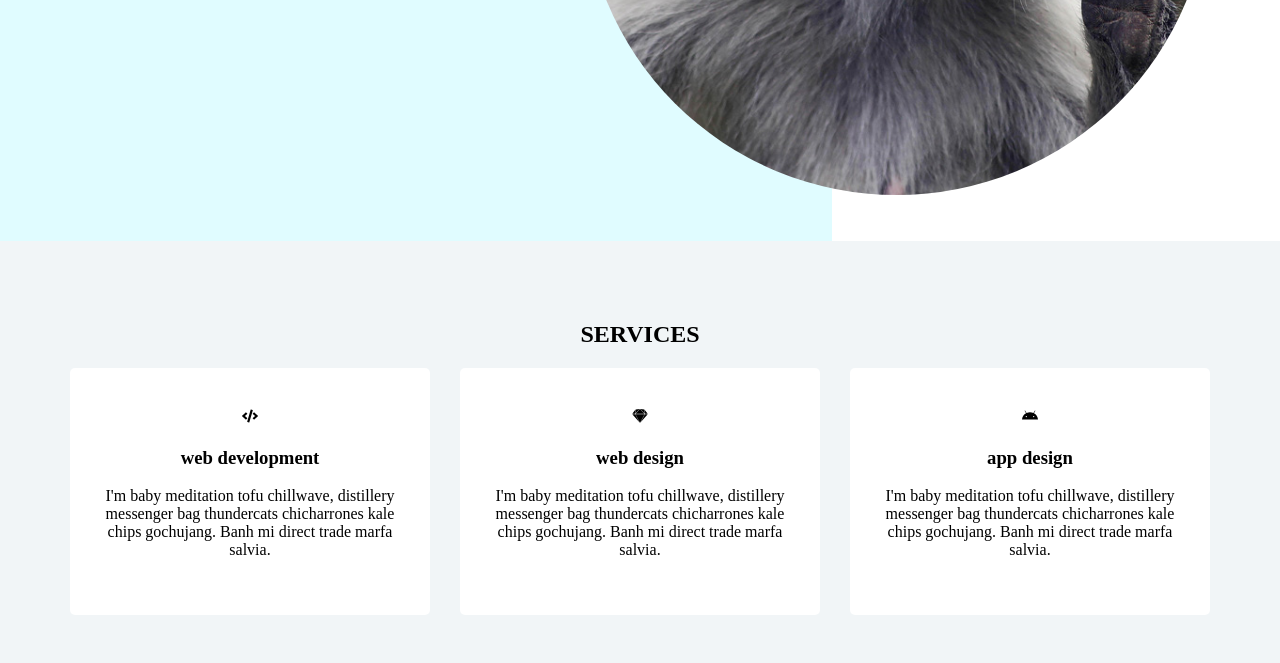
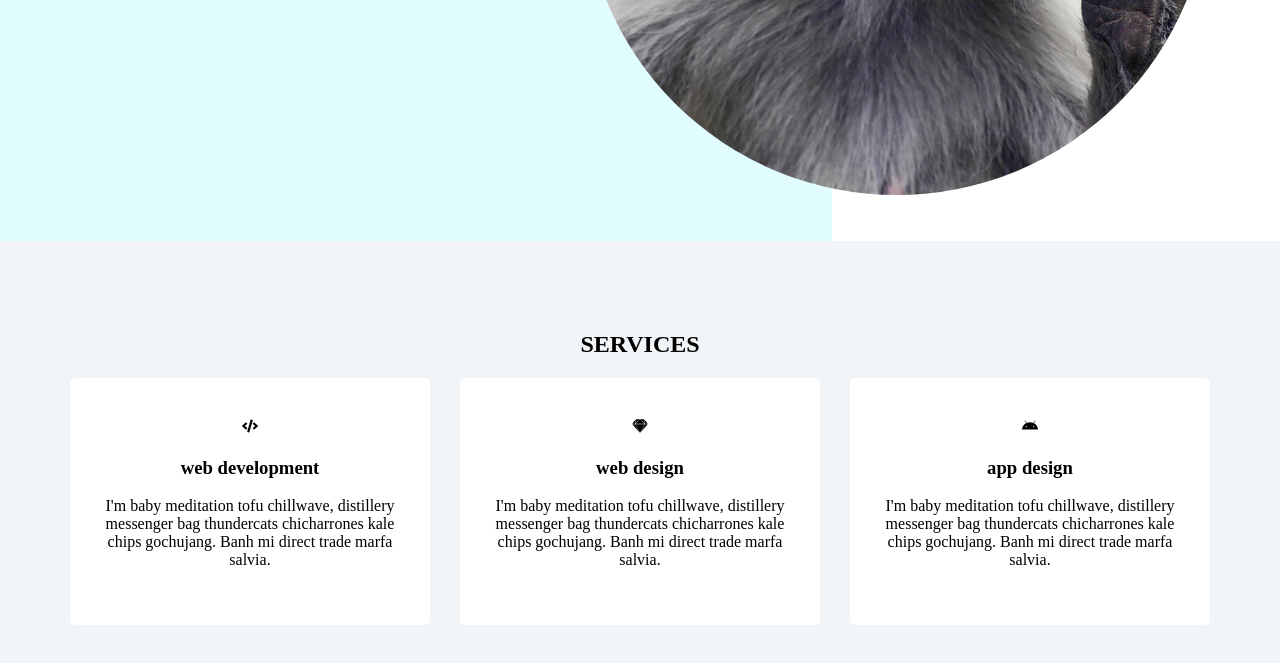
Before and after one commit to IvanMilivojevic/gatsby-strapi-project, a Gatsby site: page / in a window 1280 px wide. Shown: the part 559-1222 px from the top of the page. Built offline with nearby package versions, Linux system fonts and the light colour scheme; Gatsby itself is replaced by a stand-in of ours.

Commit message:
large padding

```diff
--- a/src/layouts/layout.css
+++ b/src/layouts/layout.css
@@ -73,8 +73,8 @@ a {
 }
 
 .section-content {
-  padding-top: 60px;
-  padding-bottom: 60px;
+  padding-top: 70px;
+  padding-bottom: 70px;
 }
 
 .bg-gray {
```
